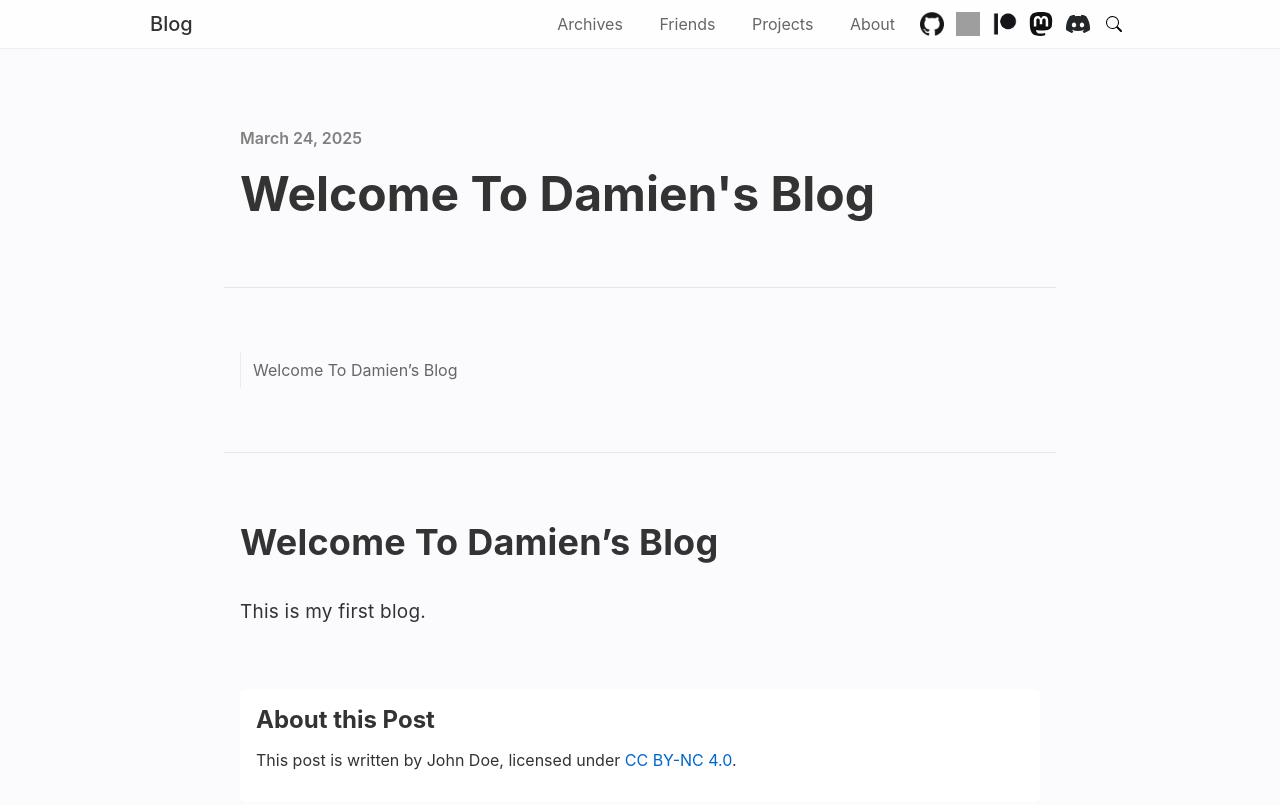
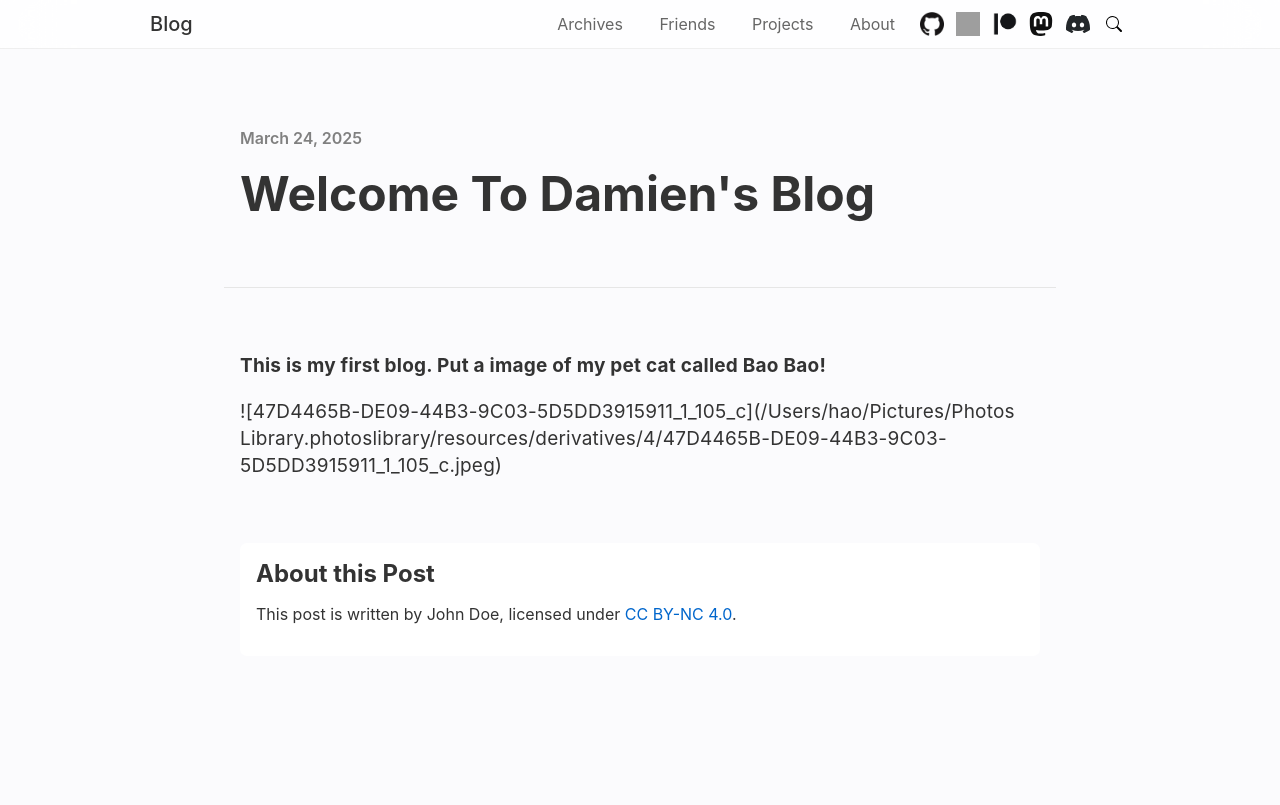
Before and after one commit to Damien-Wu/Damien-Wu.github.io, a plain HTML site: page 2025/03/24/Welcome-To-Damien-s-Blog/index.html in a window 1280 px wide. Shown: the top 805 px of the page. Drawn offline with nearby package versions, Linux system fonts and the light colour scheme; grey boxes are pictures that could not be loaded.

Commit message:
Site updated: 2025-03-25 23:05:07

```diff
--- a/2025/03/24/Welcome-To-Damien-s-Blog/index.html
+++ b/2025/03/24/Welcome-To-Damien-s-Blog/index.html
@@ -166,7 +166,8 @@
     <div class="divider"></div>
 
     <div class="content">
-        <h1 id="Welcome-To-Damien’s-Blog"><a href="#Welcome-To-Damien’s-Blog" class="headerlink" title="Welcome To Damien’s Blog"></a>Welcome To Damien’s Blog</h1><p>This is my first blog.</p>
+        <p><strong>This is my first blog. Put a image of my pet cat called Bao Bao!</strong> </p>
+<p>![47D4465B-DE09-44B3-9C03-5D5DD3915911_1_105_c](&#x2F;Users&#x2F;hao&#x2F;Pictures&#x2F;Photos Library.photoslibrary&#x2F;resources&#x2F;derivatives&#x2F;4&#x2F;47D4465B-DE09-44B3-9C03-5D5DD3915911_1_105_c.jpeg)</p>
 
     </div>
 
```
